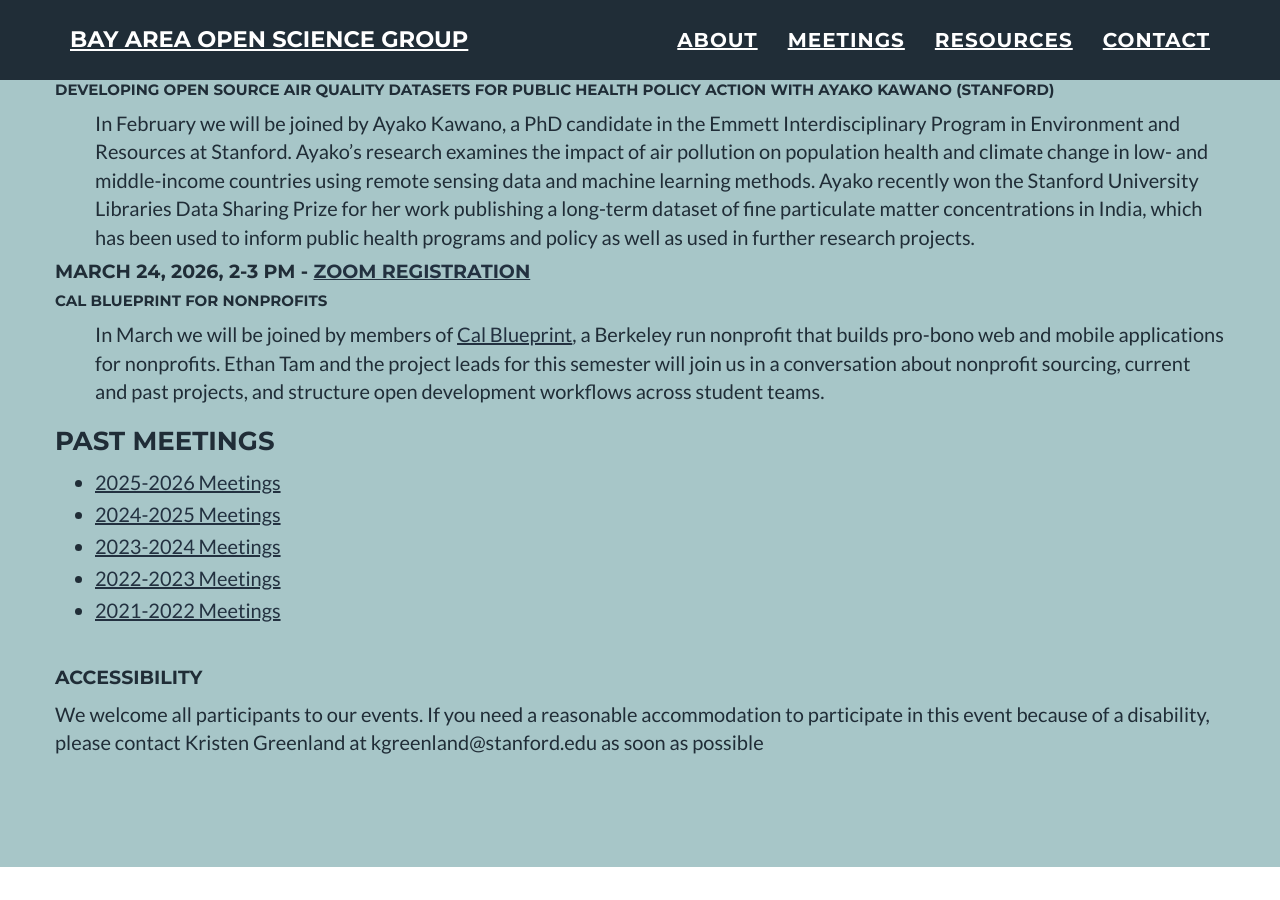
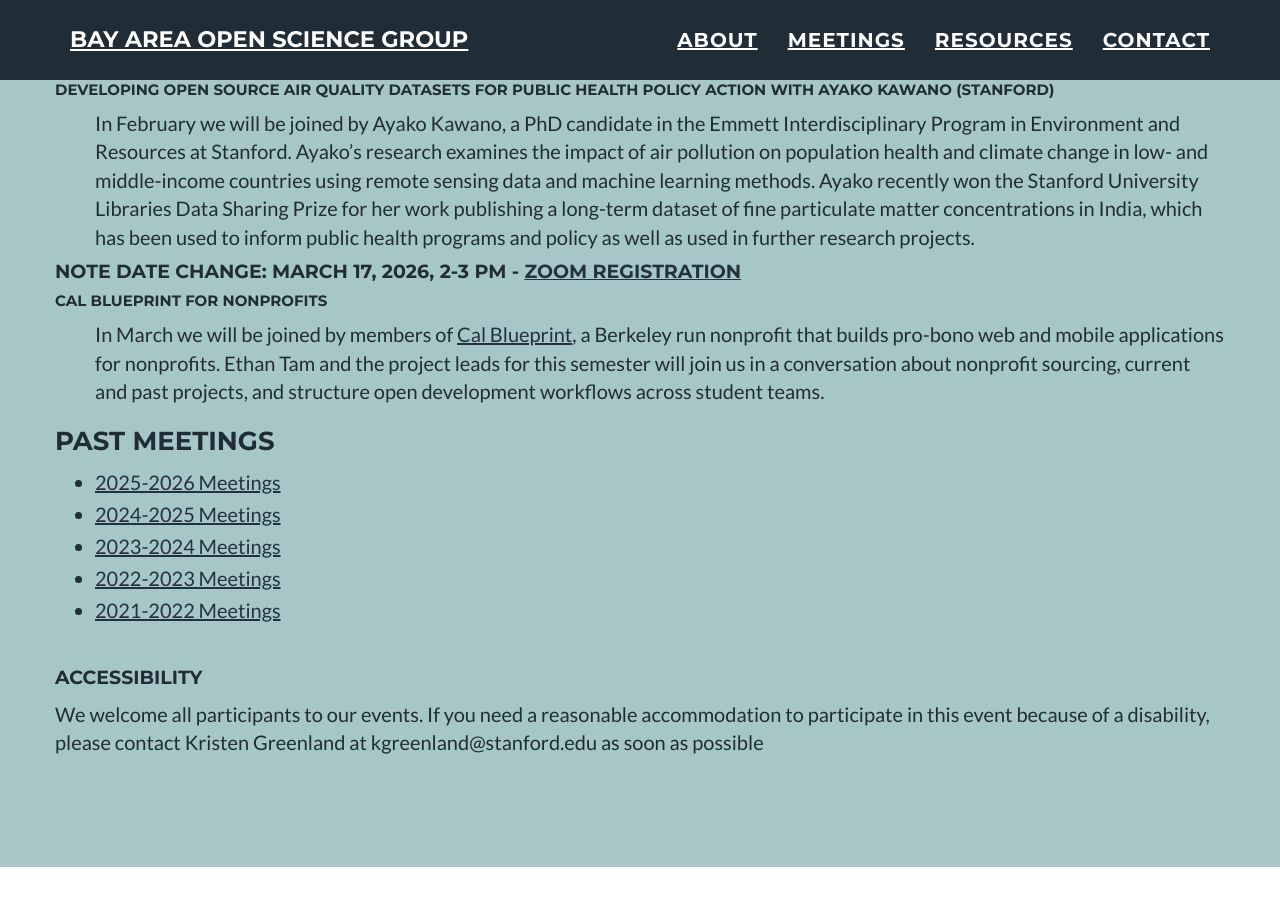
Before and after one commit to BayAreaOpenScienceGroup/BayAreaOpenScienceGroup.github.io, a Jekyll site: the page built from index.html, in a window 1280 px wide and 900 px high, scrolled down 1640 px. Built offline with Jekyll 4.4.1, drawn with Linux system fonts in a browser that asks for light colours.

Commit message:
changed march meeting date

```diff
--- a/_includes/meetings.html
+++ b/_includes/meetings.html
@@ -18,7 +18,7 @@
 <p style="padding-left: 40px;">
 In February we will be joined by Ayako Kawano, a PhD candidate in the Emmett Interdisciplinary Program in Environment and Resources at Stanford. Ayako’s research examines the impact of air pollution on population health and climate change in low- and middle-income countries using remote sensing data and machine learning methods. Ayako recently won the Stanford University Libraries Data Sharing Prize for her work publishing a long-term dataset of fine particulate matter concentrations in India, which has been used to inform public health programs and policy as well as used in further research projects.</p>
 
-<h4>March 24, 2026, 2-3 PM - <a href="https://ucsf.zoom.us/meeting/register/kacXwpuiQXGOMy4-enL46g#/registration">Zoom Registration</a></h4>
+<h4>NOTE DATE CHANGE: March 17, 2026, 2-3 PM - <a href="https://ucsf.zoom.us/meeting/register/kacXwpuiQXGOMy4-enL46g#/registration">Zoom Registration</a></h4>
 <h5>Cal Blueprint for Nonprofits</h5>
 <p style="padding-left: 40px;">In March we will be joined by members of <a href="https://calblueprint.org/">Cal Blueprint</a>, a Berkeley run nonprofit that builds pro-bono web and mobile applications for nonprofits. Ethan Tam and the project leads for this semester will join us in a conversation about nonprofit sourcing, current and past projects, and structure open development workflows across student teams.</p>
 
```
